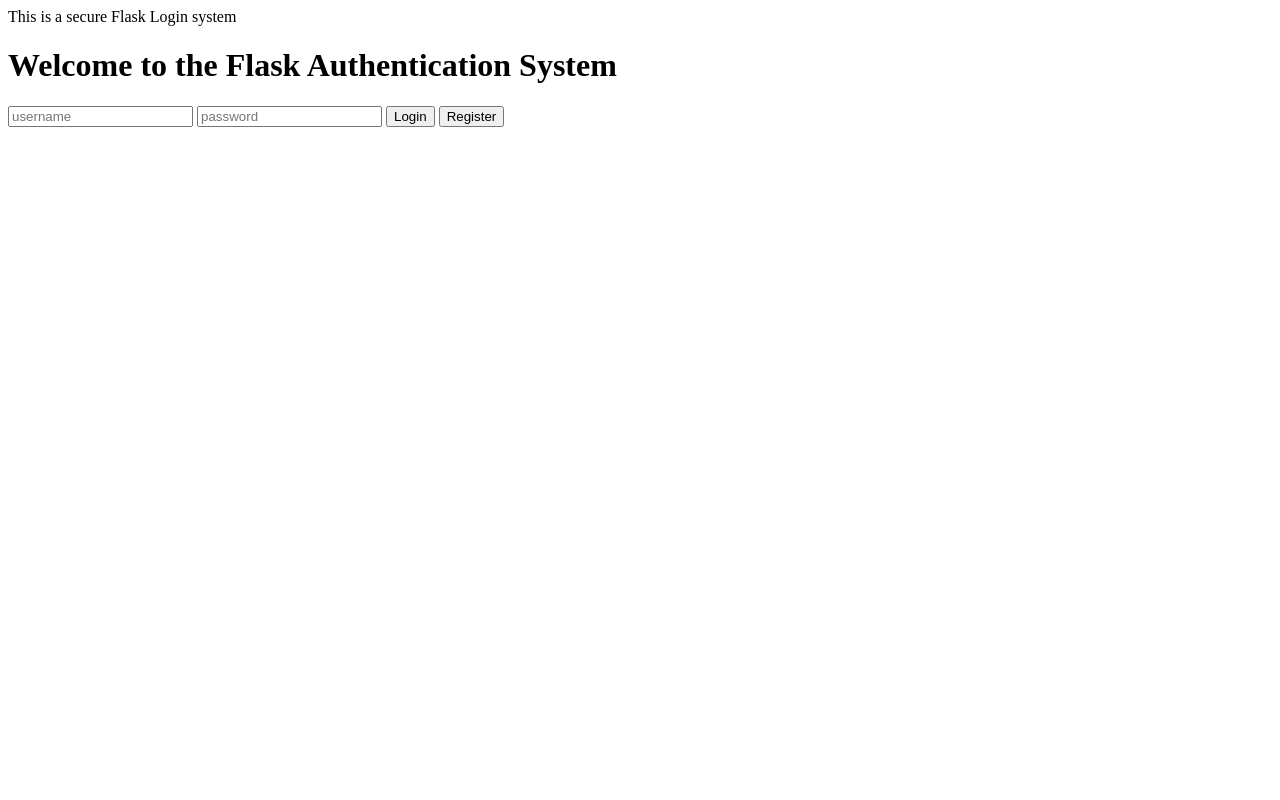
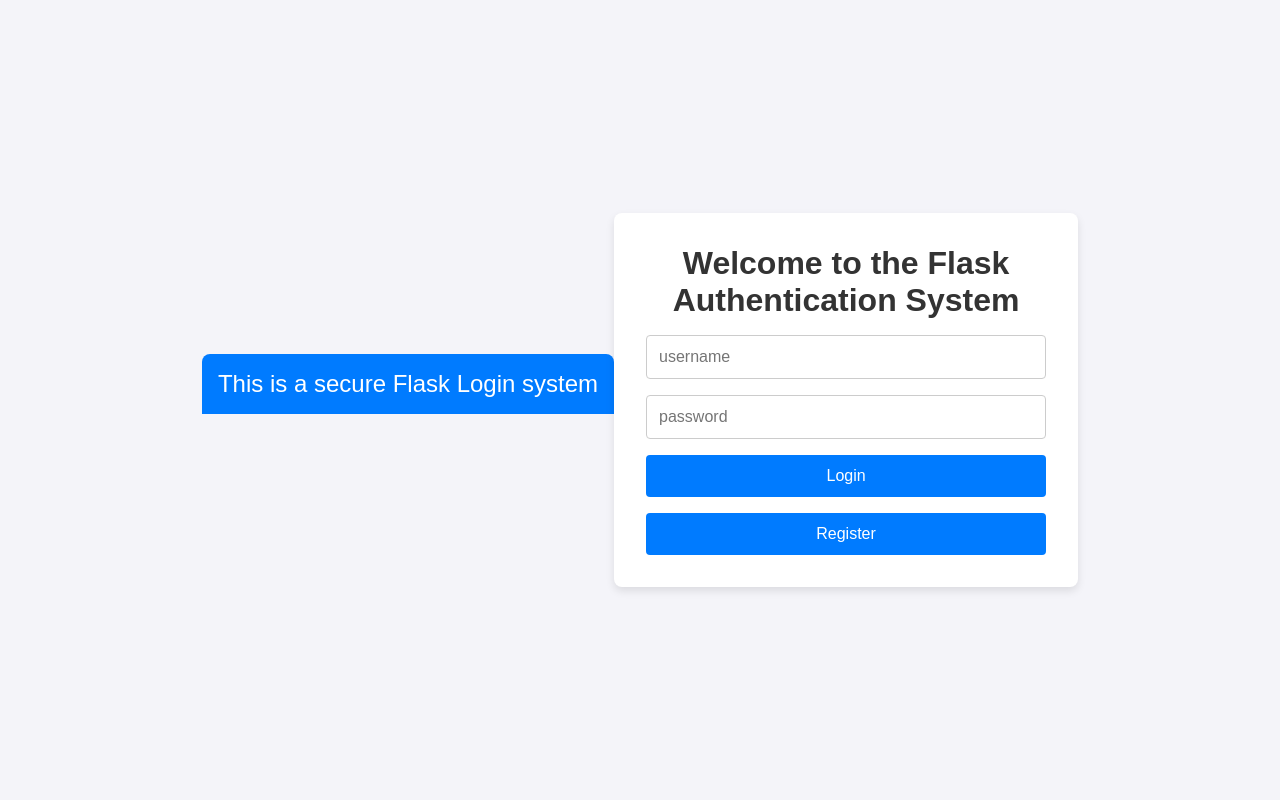
Before and after one commit to Stevecmd/Secure-Login-System-Template, a Flask app: page / in a window 1280 px wide. Run offline with Flask 3, Linux system fonts and the light colour scheme.

Commit message:
chore: added interactivity to wrong password / username

```diff
--- /dev/null
+++ b/static/styles.css
@@ -0,0 +1,110 @@
+/* Reset some default styles */
+body, h1, p, input, button {
+    margin: 0;
+    padding: 0;
+    box-sizing: border-box;
+}
+
+/* General body styles */
+body {
+    font-family: Arial, sans-serif;
+    background-color: #f4f4f9;
+    color: #333;
+    display: flex;
+    justify-content: center;
+    align-items: center;
+    height: 100vh;
+}
+
+/* Container styles */
+.container {
+    background: #fff;
+    padding: 2rem;
+    border-radius: 8px;
+    box-shadow: 0 4px 8px rgba(0, 0, 0, 0.1);
+    max-width: 400px;
+    width: 100%;
+    text-align: center;
+}
+
+/* Header styles */
+header {
+    background: #007bff;
+    color: #fff;
+    padding: 1rem;
+    text-align: center;
+    font-size: 1.5rem;
+    margin-bottom: 2rem;
+    border-radius: 8px 8px 0 0;
+}
+
+/* Form styles */
+form {
+    display: flex;
+    flex-direction: column;
+    gap: 1rem;
+}
+
+/* Input field styles */
+.input-field {
+    padding: 0.75rem;
+    border: 1px solid #ccc;
+    border-radius: 4px;
+    font-size: 1rem;
+}
+
+/* Flashing error effect */
+.flash-error {
+    animation: flash 1s;
+}
+
+@keyframes flash {
+    0% { border-color: #ff0000; }
+    50% { border-color: #ccc; }
+    100% { border-color: #ff0000; }
+}
+
+/* Error message styles */
+.error-message {
+    color: #ff0000;
+    margin-bottom: 1rem;
+}
+
+/* Button styles */
+.btn {
+    padding: 0.75rem;
+    border: none;
+    border-radius: 4px;
+    font-size: 1rem;
+    cursor: pointer;
+    transition: background 0.3s ease;
+}
+
+.btn-login {
+    background: #007bff;
+    color: #fff;
+}
+
+.btn-login:hover {
+    background: #0056b3;
+}
+
+.btn-logout {
+    background: #dc3545;
+    color: #fff;
+}
+
+.btn-logout:hover {
+    background: #c82333;
+}
+
+/* Dashboard styles */
+h1 {
+    font-size: 2rem;
+    margin-bottom: 1rem;
+}
+
+p {
+    font-size: 1rem;
+    margin-bottom: 2rem;
+}
--- a/templates/base.html
+++ b/templates/base.html
@@ -3,7 +3,7 @@
     <head>
         <meta charset="UTF-8">
         <meta name="viewport" content="width=device-width, initial-scale=1.0">
-        <link rel="stylesheet" href="">
+        <link rel="stylesheet" href="{{ url_for('static', filename='styles.css') }}">
         <title>Flask Authentication</title>
     </head>
     <body>
--- a/templates/index.html
+++ b/templates/index.html
@@ -2,14 +2,15 @@
 {% block body %}
 <div class="container">
     <h1>Welcome to the Flask Authentication System</h1>
+    {% if error %}
+    <p class="error-message">{{ error }}</p>
+    {% endif %}
     <form id="auth-form" action="{{url_for('login')}}" method="post">
         <input type="text" name="username" placeholder="username" class="input-field"/>
         <input type="password" name="password" placeholder="password" class="input-field"/>
         <input type="submit" value="Login" class="btn btn-login" onclick="setActionForm('login')"/>
         <input type="button" value="Register" class="btn btn-login" onclick="setActionForm('register')"/>
-
     </form>
-
 </div>
 
 <script>
```
Also changed, not shown: README.md (added).
